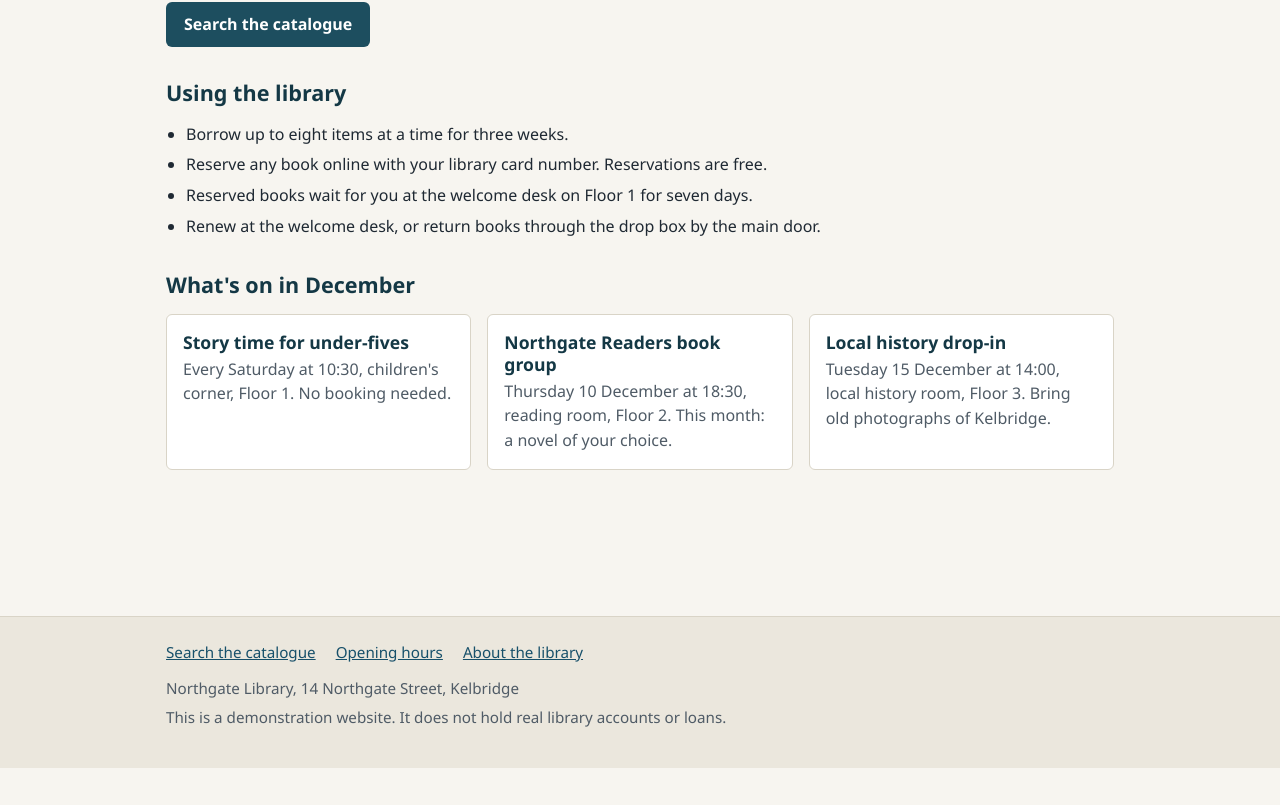
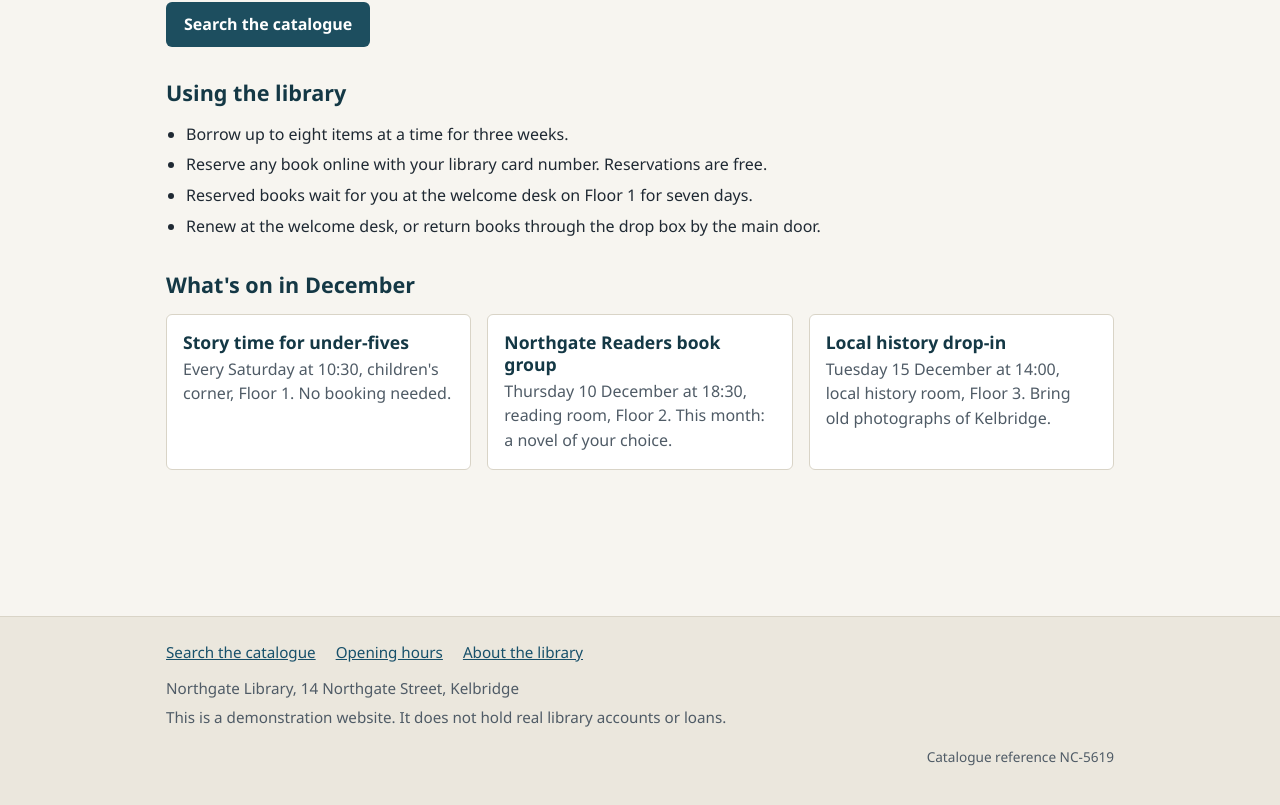
Before and after one commit to FaatehHaneef/Vanguard, a Vue app in the folder sites/northgate-library/: page / in a window 1280 px wide. Shown: the part 253-1058 px from the top of the page. Before the commit the page ends 1021 px from the top, so only its background shows below. Built offline with nearby package versions, Linux system fonts and the light colour scheme.

Commit message:
feat(northgate): add the catalogue reference to the footer

```diff
--- a/sites/northgate-library/src/App.vue
+++ b/sites/northgate-library/src/App.vue
@@ -44,6 +44,7 @@ watch(
       </nav>
       <p>Northgate Library, 14 Northgate Street, Kelbridge</p>
       <p>This is a demonstration website. It does not hold real library accounts or loans.</p>
+      <p class="footer-ref">Catalogue reference NC-5619</p>
     </div>
   </footer>
 </template>
--- a/sites/northgate-library/src/styles.css
+++ b/sites/northgate-library/src/styles.css
@@ -472,3 +472,9 @@ main.wide {
   color: var(--soft);
   font-size: 0.85rem;
 }
+
+.site-footer .footer-ref {
+  margin-top: 16px;
+  font-size: 0.85rem;
+  text-align: right;
+}
```
